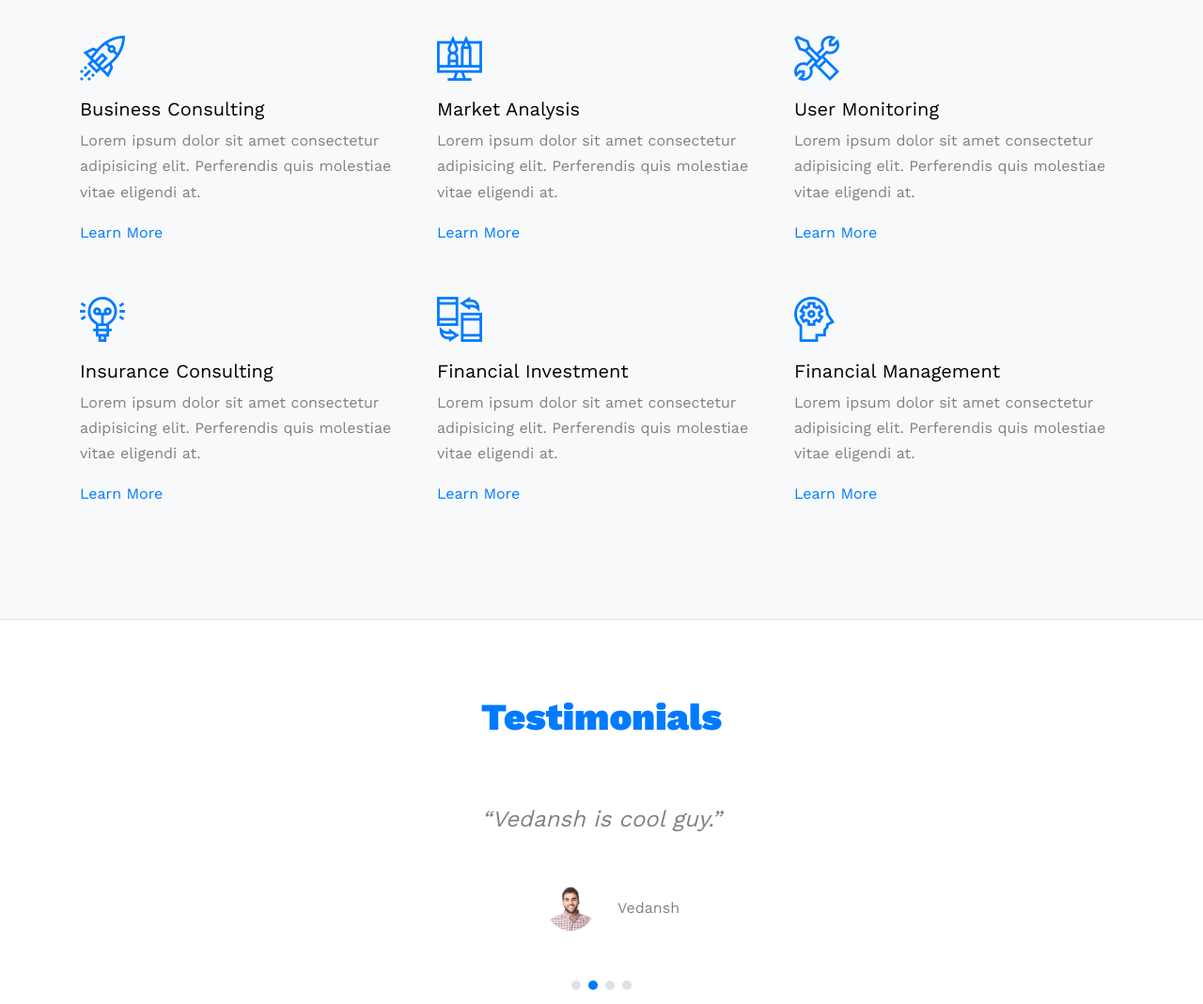
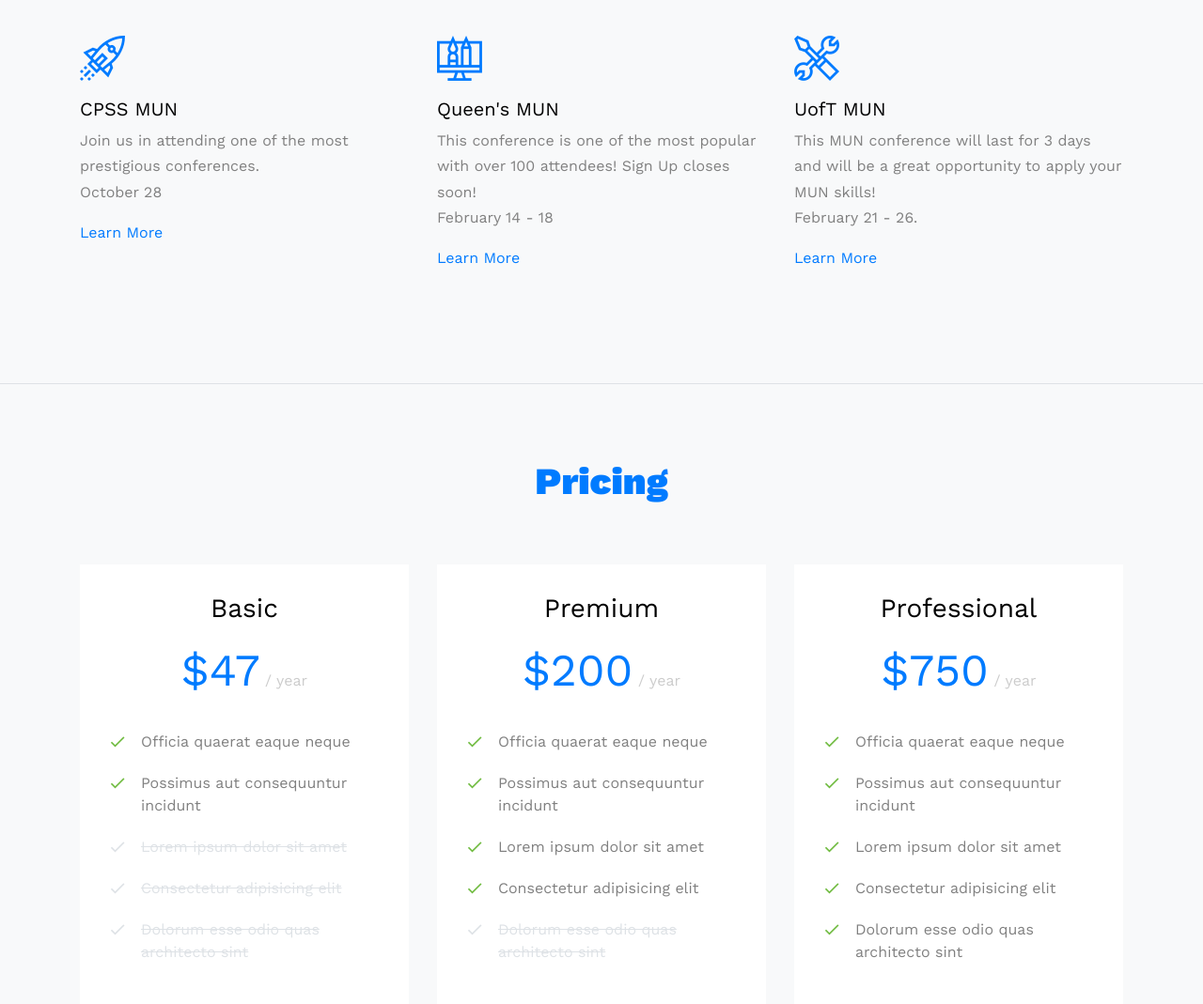
Before and after one commit to utkm/tfssmun, a plain HTML site: page Model UN Website/index.html in a window 1280 px wide. Shown: the part 4340-5409 px from the top of the page at 94% size. Drawn offline with nearby package versions, Linux system fonts and the light colour scheme; files whose address does not match are found by name.

Commit message:
Update index.html

```diff
--- a/Model UN Website/index.html
+++ b/Model UN Website/index.html
@@ -317,9 +317,6 @@
               </div>
             </div>
           </div>
-
-
-
         </div>
       </div>
     </section>
@@ -442,11 +439,6 @@
 
     </section>
 
-
-
-
-
-
     <section class="site-section border-bottom bg-light" id="services-section">
       <div class="container">
         <div class="row mb-5">
@@ -459,8 +451,8 @@
             <div class="unit-4">
               <div class="unit-4-icon mr-4"><span class="text-primary flaticon-startup"></span></div>
               <div>
-                <h3>Business Consulting</h3>
-                <p>Lorem ipsum dolor sit amet consectetur adipisicing elit. Perferendis quis molestiae vitae eligendi at.</p>
+                <h3>CPSS MUN</h3>
+                <p>Join us in attending one of the most prestigious conferences.<br>October 28</p>
                 <p><a href="#">Learn More</a></p>
               </div>
             </div>
@@ -469,8 +461,8 @@
             <div class="unit-4">
               <div class="unit-4-icon mr-4"><span class="text-primary flaticon-graphic-design"></span></div>
               <div>
-                <h3>Market Analysis</h3>
-                <p>Lorem ipsum dolor sit amet consectetur adipisicing elit. Perferendis quis molestiae vitae eligendi at.</p>
+                <h3>Queen's MUN</h3>
+                <p>This conference is one of the most popular with over 100 attendees! Sign Up closes soon!<br>February 14 - 18</p>
                 <p><a href="#">Learn More</a></p>
               </div>
             </div>
@@ -479,117 +471,15 @@
             <div class="unit-4">
               <div class="unit-4-icon mr-4"><span class="text-primary flaticon-settings"></span></div>
               <div>
-                <h3>User Monitoring</h3>
-                <p>Lorem ipsum dolor sit amet consectetur adipisicing elit. Perferendis quis molestiae vitae eligendi at.</p>
+                <h3>UofT MUN</h3>
+                <p>This MUN conference will last for 3 days and will be a great opportunity to apply your MUN skills!<br>February 21 - 26.</p>
                 <p><a href="#">Learn More</a></p>
               </div>
             </div>
           </div>
-
-
-          <div class="col-md-6 col-lg-4 mb-4 mb-lg-4" data-aos="fade-up" data-aos-delay="">
-            <div class="unit-4">
-              <div class="unit-4-icon mr-4"><span class="text-primary flaticon-idea"></span></div>
-              <div>
-                <h3>Insurance Consulting</h3>
-                <p>Lorem ipsum dolor sit amet consectetur adipisicing elit. Perferendis quis molestiae vitae eligendi at.</p>
-                <p><a href="#">Learn More</a></p>
-              </div>
-            </div>
-          </div>
-          <div class="col-md-6 col-lg-4 mb-4 mb-lg-4" data-aos="fade-up" data-aos-delay="100">
-            <div class="unit-4">
-              <div class="unit-4-icon mr-4"><span class="text-primary flaticon-smartphone"></span></div>
-              <div>
-                <h3>Financial Investment</h3>
-                <p>Lorem ipsum dolor sit amet consectetur adipisicing elit. Perferendis quis molestiae vitae eligendi at.</p>
-                <p><a href="#">Learn More</a></p>
-              </div>
-            </div>
-          </div>
-          <div class="col-md-6 col-lg-4 mb-4 mb-lg-4" data-aos="fade-up" data-aos-delay="200">
-            <div class="unit-4">
-              <div class="unit-4-icon mr-4"><span class="text-primary flaticon-head"></span></div>
-              <div>
-                <h3>Financial Management</h3>
-                <p>Lorem ipsum dolor sit amet consectetur adipisicing elit. Perferendis quis molestiae vitae eligendi at.</p>
-                <p><a href="#">Learn More</a></p>
-              </div>
-            </div>
-          </div>
-
         </div>
       </div>
     </section>
-
-    <section class="site-section testimonial-wrap" id="testimonials-section" data-aos="fade">
-      <div class="container">
-        <div class="row mb-5">
-          <div class="col-12 text-center">
-            <h2 class="section-title mb-3">Testimonials</h2>
-          </div>
-        </div>
-      </div>
-      <div class="slide-one-item home-slider owl-carousel">
-          <div>
-            <div class="testimonial">
-
-              <blockquote class="mb-5">
-                <p>&ldquo;Saransh loves Model UN with all his heart.&rdquo;</p>
-              </blockquote>
-
-              <figure class="mb-4 d-flex align-items-center justify-content-center">
-                <div><img src="images/person_3.jpg" alt="Image" class="w-50 img-fluid mb-3"></div>
-                <p>Saransh Duggal</p>
-              </figure>
-            </div>
-          </div>
-          <div>
-            <div class="testimonial">
-
-              <blockquote class="mb-5">
-                <p>&ldquo;Vedansh is cool guy.&rdquo;</p>
-              </blockquote>
-              <figure class="mb-4 d-flex align-items-center justify-content-center">
-                <div><img src="images/person_2.jpg" alt="Image" class="w-50 img-fluid mb-3"></div>
-                <p>Vedansh</p>
-              </figure>
-
-            </div>
-          </div>
-
-          <div>
-            <div class="testimonial">
-
-              <blockquote class="mb-5">
-                <p>&ldquo;I am mediocre.&rdquo;</p>
-              </blockquote>
-              <figure class="mb-4 d-flex align-items-center justify-content-center">
-                <div><img src="images/person_4.jpg" alt="Image" class="w-50 img-fluid mb-3"></div>
-                <p>Daman Rao</p>
-              </figure>
-
-
-            </div>
-          </div>
-
-          <div>
-            <div class="testimonial">
-
-              <blockquote class="mb-5">
-                <p>&ldquo;model un is so cool omg plz join&rdquo;</p>
-              </blockquote>
-              <figure class="mb-4 d-flex align-items-center justify-content-center">
-                <div><img src="images/person_4.jpg" alt="Image" class="w-50 img-fluid mb-3"></div>
-                <p>Shajan Kamalanathan</p>
-              </figure>
-
-            </div>
-          </div>
-
-        </div>
-    </section>
-
     <section class="site-section bg-light" id="pricing-section">
       <div class="container">
         <div class="row mb-5">
@@ -711,6 +601,74 @@
           </div>
         </div>
       </div>
+    </section>
+
+    <section class="site-section testimonial-wrap" id="testimonials-section" data-aos="fade">
+      <div class="container">
+        <div class="row mb-5">
+          <div class="col-12 text-center">
+            <h2 class="section-title mb-3">Testimonials</h2>
+          </div>
+        </div>
+      </div>
+      <div class="slide-one-item home-slider owl-carousel">
+          <div>
+            <div class="testimonial">
+
+              <blockquote class="mb-5">
+                <p>&ldquo;Saransh loves Model UN with all his heart.&rdquo;</p>
+              </blockquote>
+
+              <figure class="mb-4 d-flex align-items-center justify-content-center">
+                <div><img src="images/person_3.jpg" alt="Image" class="w-50 img-fluid mb-3"></div>
+                <p>Saransh Duggal</p>
+              </figure>
+            </div>
+          </div>
+          <div>
+            <div class="testimonial">
+
+              <blockquote class="mb-5">
+                <p>&ldquo;Vedansh is cool guy.&rdquo;</p>
+              </blockquote>
+              <figure class="mb-4 d-flex align-items-center justify-content-center">
+                <div><img src="images/person_2.jpg" alt="Image" class="w-50 img-fluid mb-3"></div>
+                <p>Vedansh</p>
+              </figure>
+
+            </div>
+          </div>
+
+          <div>
+            <div class="testimonial">
+
+              <blockquote class="mb-5">
+                <p>&ldquo;I am mediocre.&rdquo;</p>
+              </blockquote>
+              <figure class="mb-4 d-flex align-items-center justify-content-center">
+                <div><img src="images/person_4.jpg" alt="Image" class="w-50 img-fluid mb-3"></div>
+                <p>Daman Rao</p>
+              </figure>
+
+
+            </div>
+          </div>
+
+          <div>
+            <div class="testimonial">
+
+              <blockquote class="mb-5">
+                <p>&ldquo;model un is so cool omg plz join&rdquo;</p>
+              </blockquote>
+              <figure class="mb-4 d-flex align-items-center justify-content-center">
+                <div><img src="images/person_4.jpg" alt="Image" class="w-50 img-fluid mb-3"></div>
+                <p>Shajan Kamalanathan</p>
+              </figure>
+
+            </div>
+          </div>
+
+        </div>
     </section>
 
     <section class="site-section" id="about-section">
```
